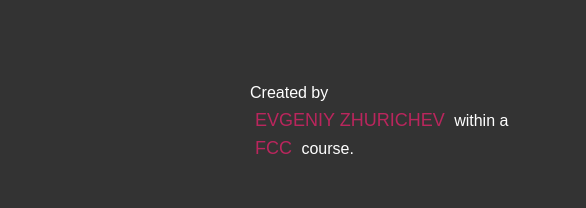
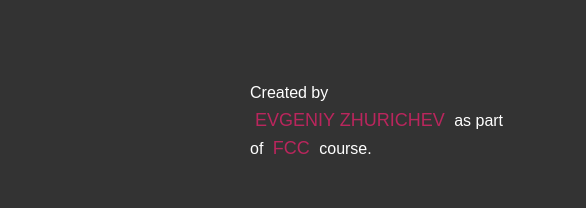
Before and after one commit to Zeraxas/Component-Documentation, a website built with webpack: page src/index.html in a window 1280 px wide. Shown: the part 5160-5368 px from the top of the page, 0-586 px from the left. Built offline with nearby package versions, Linux system fonts and the light colour scheme; files whose address does not match are found by name.

```diff
--- a/src/index.html
+++ b/src/index.html
@@ -1445,7 +1445,7 @@
         </main>
         <footer class="footer">
             <p class="author">
-                Created by <a href="https://github.com/Zeraxas" class="btn btn__inline btn__inline--dark-pink" target="_blank">Evgeniy Zhurichev</a> within a <a href="https://www.freecodecamp.org/" class="btn btn__inline btn__inline--dark-pink" target="_blank">FCC</a> course.
+                Created by <a href="https://github.com/Zeraxas" class="btn btn__inline btn__inline--dark-pink" target="_blank">Evgeniy Zhurichev</a> as part of <a href="https://www.freecodecamp.org/" class="btn btn__inline btn__inline--dark-pink" target="_blank">FCC</a> course.
             </p>
             <a href="#" class="btn" target="_blank"><ion-icon name="logo-github" class="github"></ion-icon></a>
             <p class="copyright">
```
Also changed, not shown: LICENSE.md (added), README.md (added).
